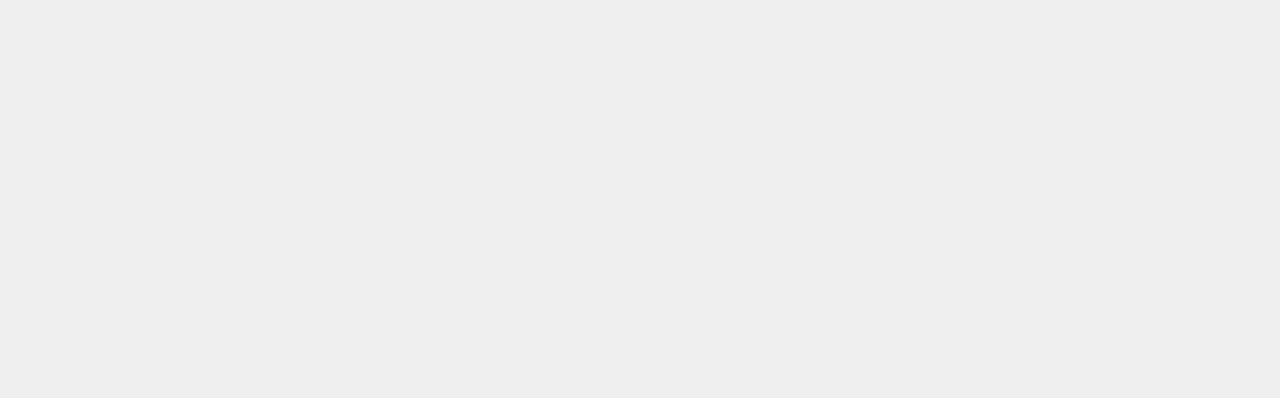
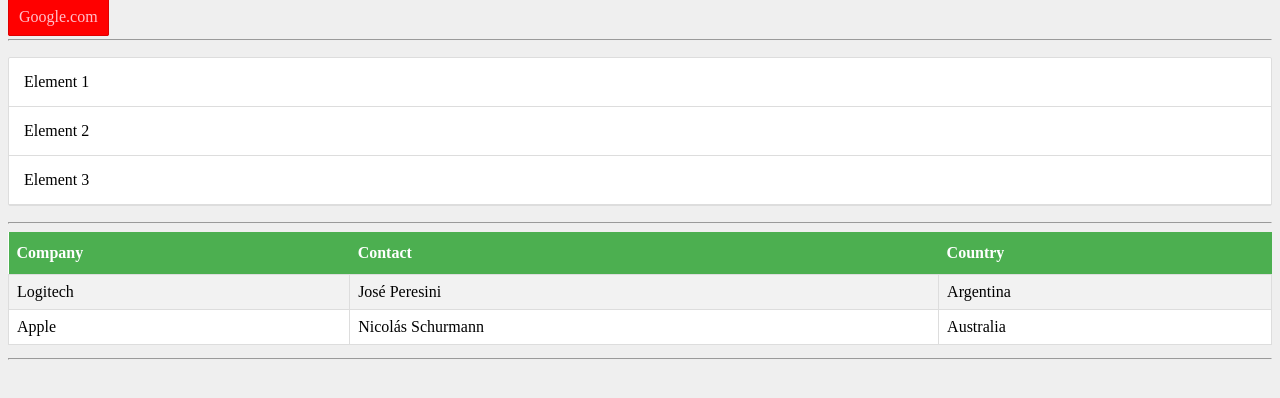
Before and after one commit to JosePeresini/JavaScript-Sin-Fronteras, a plain HTML site: page CSS/Combs/Comb 2/index.html in a window 1280 px wide. Drawn offline with Linux system fonts and the light colour scheme.

Commit message:
Button, Unorderer List, Table

```diff
--- a/CSS/Combs/Comb 2/index.html
+++ b/CSS/Combs/Comb 2/index.html
@@ -6,6 +6,32 @@
             <link rel="stylesheet" href="main.css" type="text/css">
         </head>
         <body>
+            <a href="https://www.google.com">Google.com</a>
+            <hr />
+            <ul>
+                <li>Element 1</li>
+                <li>Element 2</li>
+                <li>Element 3</li>
+            </ul>
+            <hr />
+            <table>
+                <tr>
+                    <th>Company</th>
+                    <th>Contact</th>
+                    <th>Country</th>
+                </tr>
+                <tr>
+                    <td>Logitech</td>
+                    <td>José Peresini</td>
+                    <td>Argentina</td>
+                </tr>
+                <tr>
+                    <td>Apple</td>
+                    <td>Nicolás Schurmann</td>
+                    <td>Australia</td>
+                </tr>
+            </table>
+            <hr />
 
         </body>
     </html>
--- a/CSS/Combs/Comb 2/main.css
+++ b/CSS/Combs/Comb 2/main.css
@@ -1,3 +1,72 @@
 body {
     background-color: #efefef;
 }
+
+a {
+    background-color: red;
+    border: 1px solid #d00;
+    border-radius: 2px;
+    color: hotpink;
+    padding: 10px;
+    text-decoration: none;
+}
+
+a:link {
+    color: pink;
+}
+
+a:visited {
+    color: white;
+}
+
+a:hover {
+    background-color: #f55;
+    color: white;
+    text-decoration: underline;
+}
+
+a:active {
+    color: black;
+}
+
+hr {
+    margin-top: 13px;
+}
+
+ul {
+background-color: #fff;
+border: 1px solid #ddd;
+border-radius: 2px;
+list-style-type: none;
+padding-left: 0px;
+}
+
+ul li {
+    border-bottom: 1px solid #ddd;
+    padding: 15px;
+}
+
+table {
+    background-color: white;
+    width: 100%;
+    border-collapse: collapse;
+}
+
+table th {
+    background-color: #4caf50;
+    color: white;
+    padding-bottom: 12px;
+    padding-left: 8px;
+    padding-right: 8px;
+    padding-top: 12px;
+    text-align: left;
+}
+
+tr:nth-child(even) {
+    background-color: #f2f2f2;
+}
+
+td {
+    border: solid 1px #ddd;
+    padding: 8px;
+}
```
